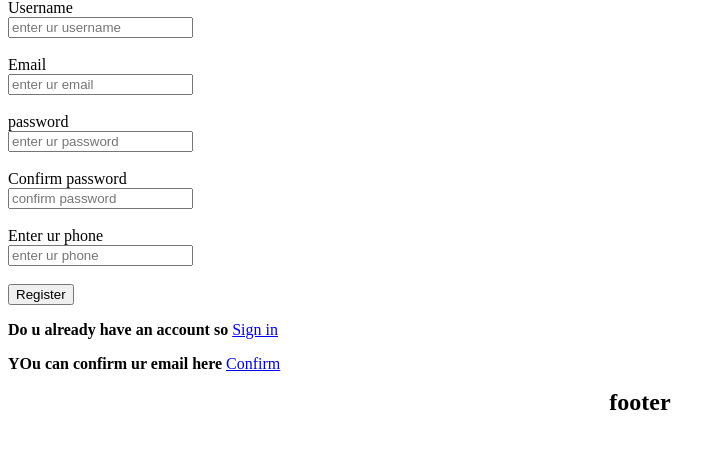
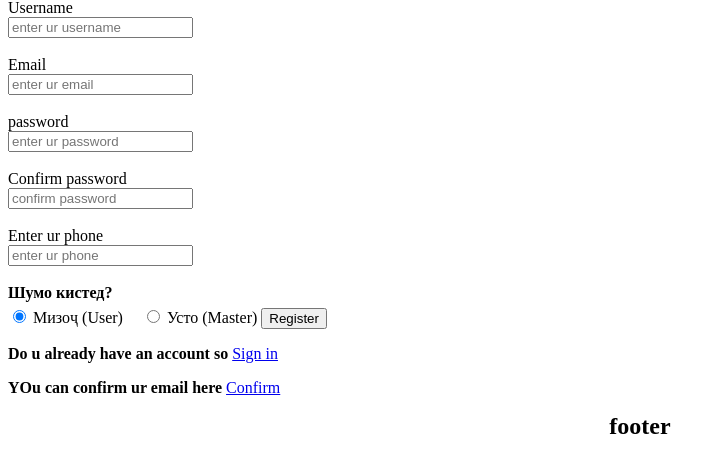
Before and after one commit to Xurwed9/usto-services, a Django app: page /accounts/register/ in a window 1280 px wide. Shown: the part 126-599 px from the top of the page, without its empty margins (0-726 px from the left). Run offline with Django 5.2, Linux system fonts and the light colour scheme; parts of the project's set-up code (start-up, migrations or seed data) failed here and were passed over.

Commit message:
add input role in register.html

```diff
--- a/templates/accounts/register.html
+++ b/templates/accounts/register.html
@@ -14,6 +14,13 @@
         <input type="password" placeholder="confirm password" name="password2" required> <br> <br>
         <label for="phone">Enter ur phone</label> <br>
         <input type="text" placeholder="enter ur phone" name="phone" required> <br> <br>
+        <label style="font-weight: bold; display: block; margin-bottom: 5px;">Шумо кистед?</label>
+
+        <input type="radio" id="client" name="role" value="client" checked>
+        <label for="client" style="margin-right: 15px;">Мизоҷ (User)</label>
+
+        <input type="radio" id="master" name="role" value="master">
+        <label for="master">Усто (Master)</label>
 
         <button type="submit"> Register</button>
         {% if error %}
```
